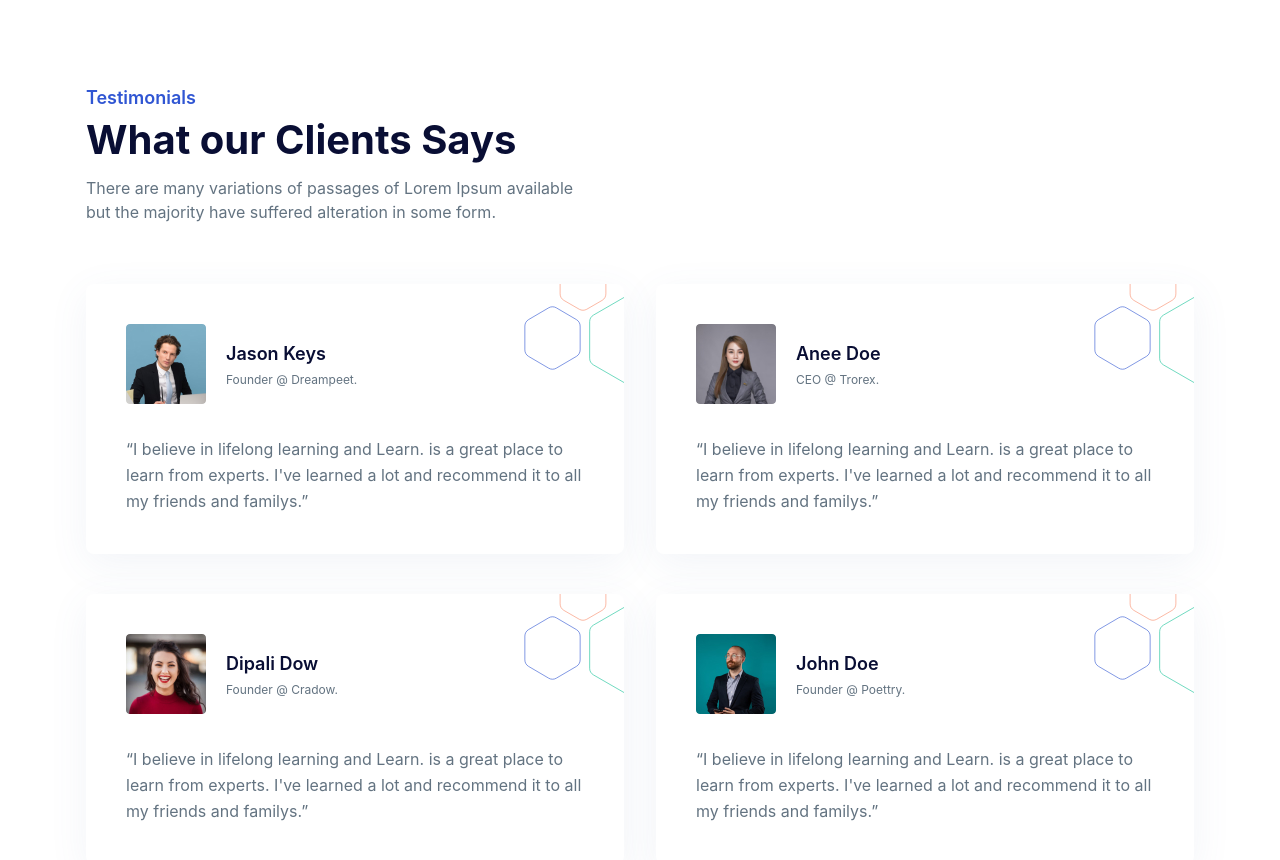
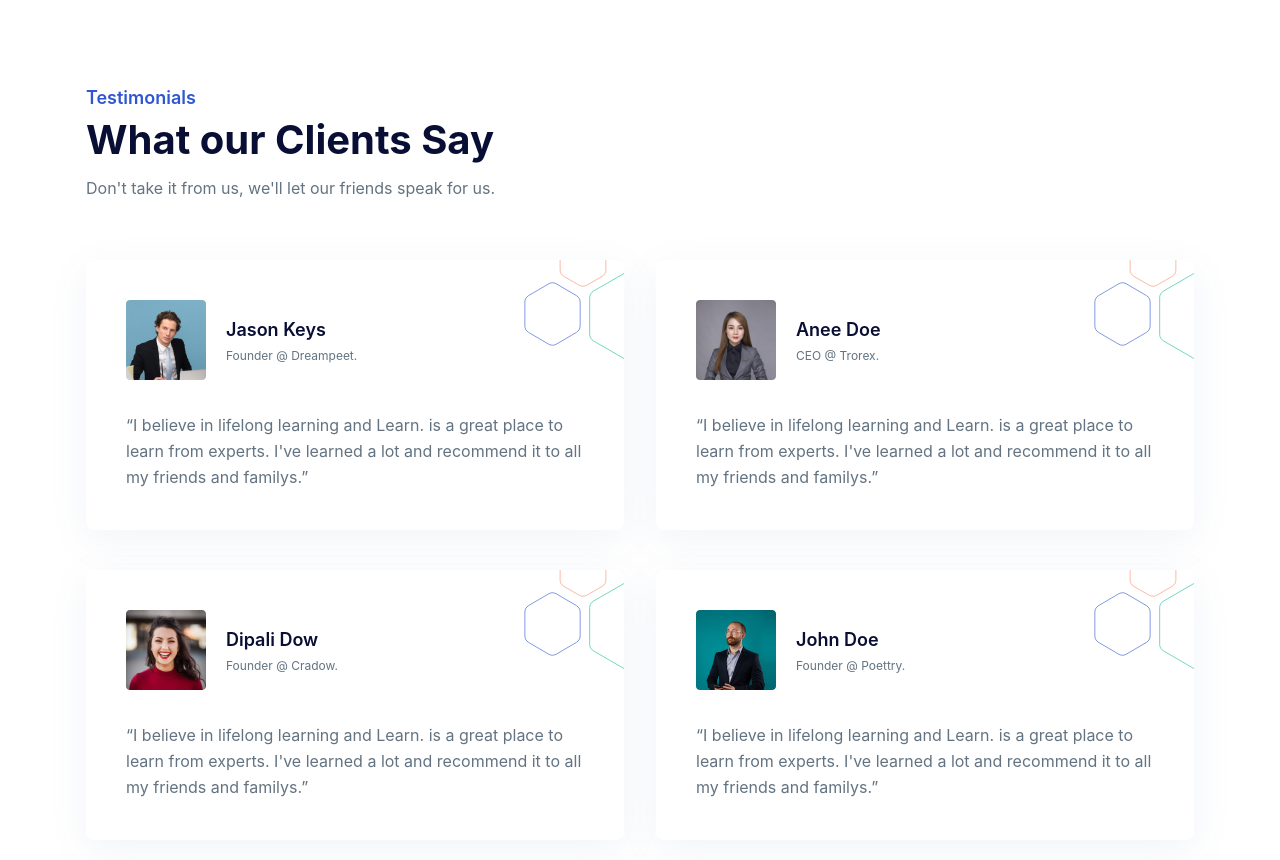
Before and after one commit to CrossroadsCX/crossroadscx-nextjs, a Next.js app: page / in a window 1280 px wide. Shown: the part 3360-4220 px from the top of the page. Built offline with nearby package versions, Linux system fonts and the light colour scheme.

Commit message:
update testimonials sub-header

```diff
--- a/components/TestimonialsSection.tsx
+++ b/components/TestimonialsSection.tsx
@@ -24,11 +24,10 @@ export const TestimonialsSection = () => {
                   mb-4
                 "
               >
-                What our Clients Says
+                What our Clients Say
               </h2>
               <p className="text-base text-body-color">
-                There are many variations of passages of Lorem Ipsum available
-                but the majority have suffered alteration in some form.
+                Don&apos;t take it from us, we&apos;ll let our friends speak for us.
               </p>
             </div>
           </div>
```
